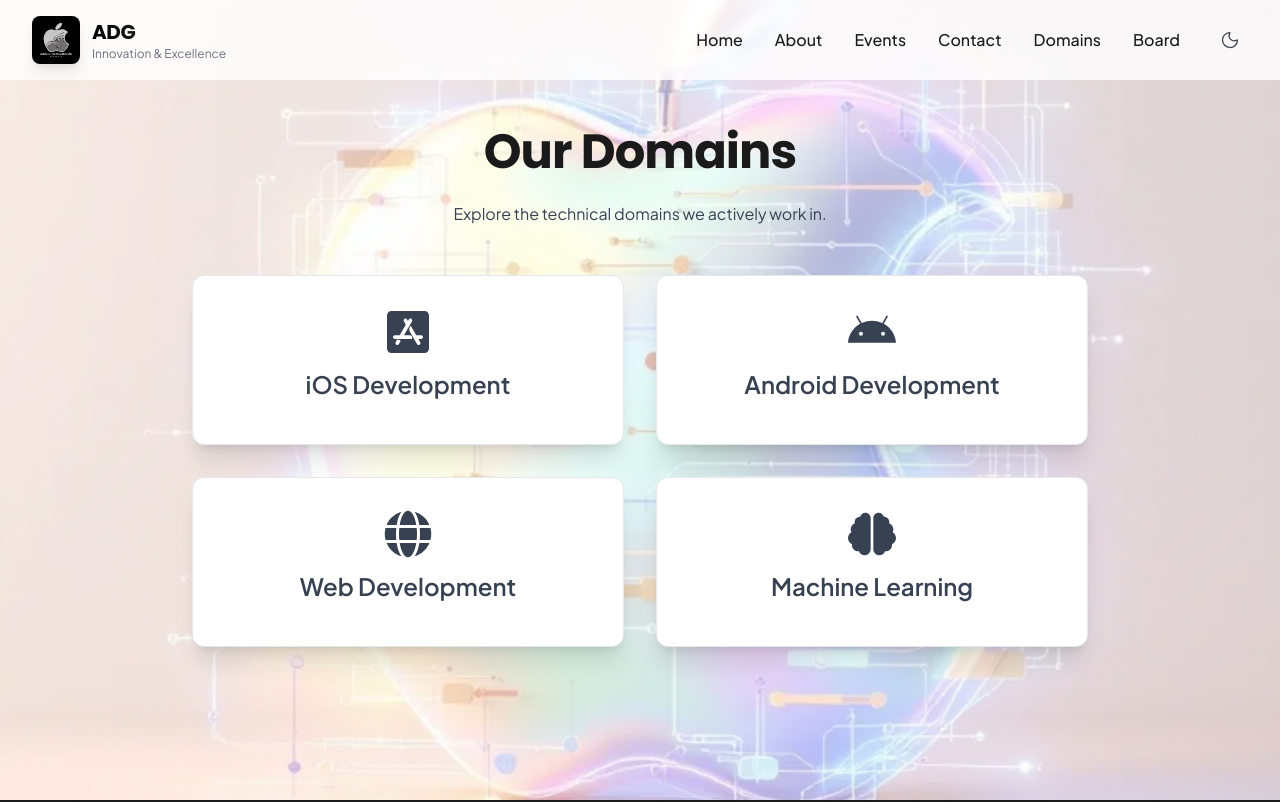
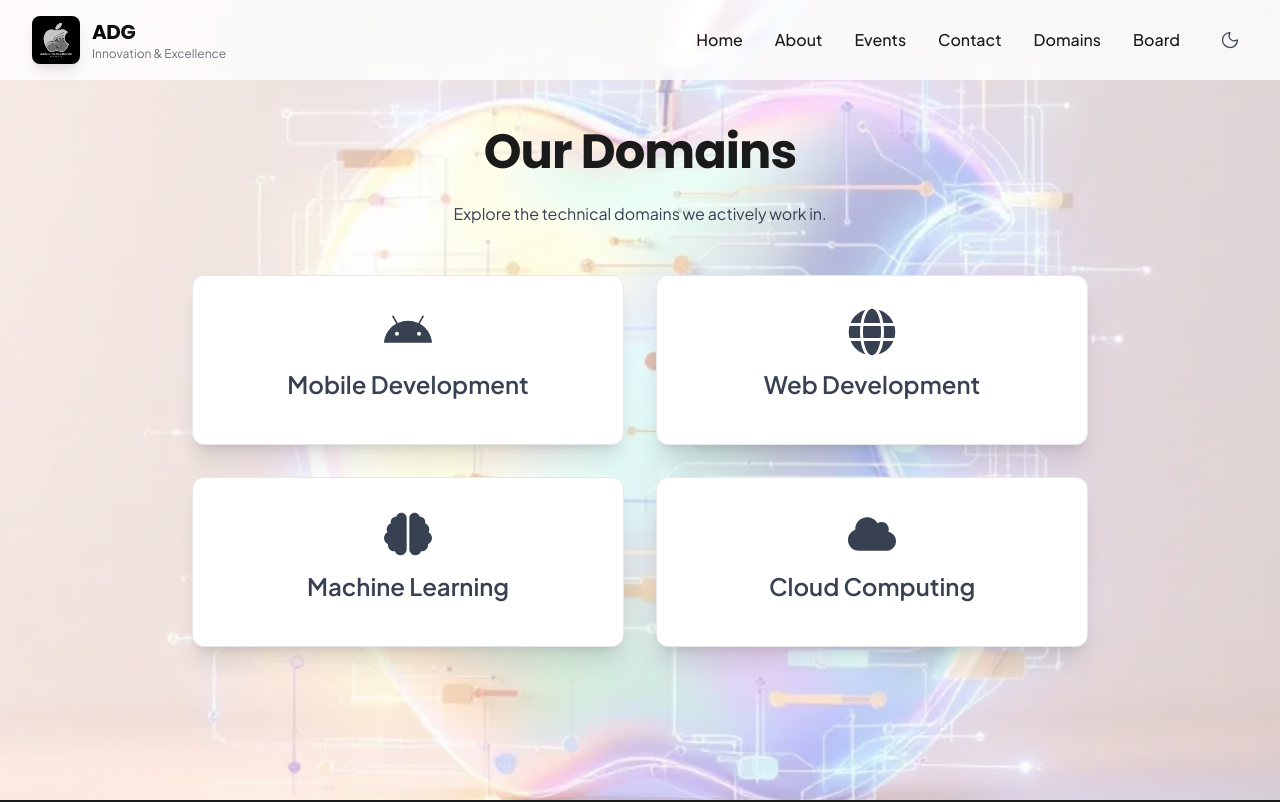
Before and after one commit to appledevgroup/adgmitwebsite, a React (Vite) app in the folder frontend/: page /domains in a window 1280 px wide. Shown: the top 802 px of the page. Built offline with nearby package versions, Linux system fonts and the light colour scheme.

Commit message:
Domains changes: Cloud computing and mergine IOS & Android

```diff
--- a/frontend/index.html
+++ b/frontend/index.html
@@ -7,7 +7,7 @@
     <!-- Favicon -->
     <link rel="icon" type="image/svg+xml" href="/logo1_fixed.svg?v=1" />
 
-    <title>ADG Technical Club</title>
+    <title>Apple Developers' Group</title>
   </head>
 
   <body>
--- a/frontend/src/pages/Domains.jsx
+++ b/frontend/src/pages/Domains.jsx
@@ -1,30 +1,21 @@
 import { motion } from "framer-motion";
 import { useState, useEffect } from "react";
 import {
-  FaApple,
   FaAndroid,
   FaGlobe,
   FaBrain,
-  FaAppStoreIos,
+  FaCloud,
 } from "react-icons/fa";
 import appleBg from "../assets/apple-bg.png";
 
 const domains = [
   {
-    title: "iOS Development",
-    icon: FaAppStoreIos,
-    hoverDescription:
-      "Learn more about our iOS Development domain.\n\nClick to know more!",
-    description:
-      "Join our iOS Development domain to master Swift and SwiftUI through exciting projects and workshops. We build innovative apps for iPhones and iPads, exploring ARKit for augmented reality and Core ML for AI features. Members collaborate on real-world applications, from concept to App Store, learning best practices in mobile development and Apple ecosystem integration.",
-  },
-  {
-    title: "Android Development",
+    title: "Mobile Development",
     icon: FaAndroid,
     hoverDescription:
-      "Learn more about our Android Development domain.\n\nClick to know more!",
+      "Learn more about our Mobile Development domain.\n\nClick to know more!",
     description:
-      "Dive into Android Development with our domain covering Kotlin, Java, and modern architecture. We build engaging mobile apps using Material Design and Firebase integration. Members collaborate on location-based apps, camera features, and offline capabilities while learning security, performance optimization, and cross-device compatibility.",
+      "Build modern mobile applications for both Android and iOS using Kotlin, Java, Swift, and SwiftUI. Members explore native app development, Firebase integration, REST APIs, offline storage, notifications, and responsive UI design. Through hands-on projects and workshops, you'll learn how to design, develop, test, and deploy production-ready mobile applications while following industry best practices.",
   },
   {
     title: "Web Development",
@@ -32,7 +23,7 @@ const domains = [
     hoverDescription:
       "Learn more about our Web Development domain.\n\nClick to know more!",
     description:
-      "Our Web Development domain empowers members to build dynamic websites and applications using React, Vue, and Angular. We explore the MERN stack with Node.js and MongoDB for full-stack development. Through workshops and team projects, we focus on responsive design, API integration, security practices, and agile methodologies to create modern, accessible web solutions.",
+      "Our Web Development domain empowers members to build modern, full-stack web applications using technologies like React, Next.js, Node.js, Express, and databases such as MongoDB and PostgreSQL. Members gain experience in responsive design, REST APIs, authentication, deployment, and scalable application architecture while collaborating on real-world projects.",
   },
   {
     title: "Machine Learning",
@@ -40,7 +31,15 @@ const domains = [
     hoverDescription:
       "Learn more about our Machine Learning domain.\n\nClick to know more!",
     description:
-      "Explore the world of AI and Machine Learning in our domain, where we use Python frameworks like TensorFlow and PyTorch. Members learn deep learning, NLP, and computer vision through hands-on projects and research. We build recommendation systems and predictive models, emphasizing ethical AI practices and deployment on cloud platforms like AWS and GCP.",
+      "Explore Artificial Intelligence and Machine Learning through hands-on projects using Python, TensorFlow, PyTorch, and Scikit-learn. Members learn concepts such as deep learning, computer vision, natural language processing, and data analytics while building intelligent systems and deploying ML models using modern cloud platforms.",
+  },
+  {
+    title: "Cloud Computing",
+    icon: FaCloud,
+    hoverDescription:
+      "Learn more about our Cloud Computing domain.\n\nClick to know more!",
+    description:
+      "Learn how modern applications are deployed and managed on the cloud using platforms like AWS. Members gain practical experience with EC2, S3, Lambda, IAM, CloudFront, API Gateway, Docker, Kubernetes, CI/CD pipelines, Infrastructure as Code, monitoring, and scalable system design. Through real-world projects, you'll understand how to build secure, reliable, and highly available cloud-native applications.",
   },
 ];
 
```
Also changed, not shown: 1 other file (tests, documents, lock files or other folders).
